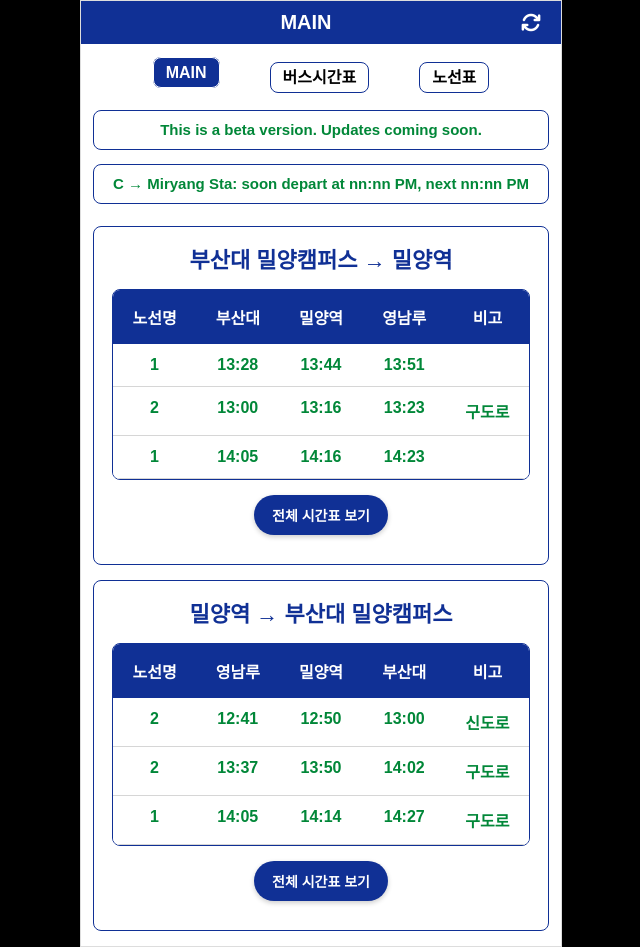
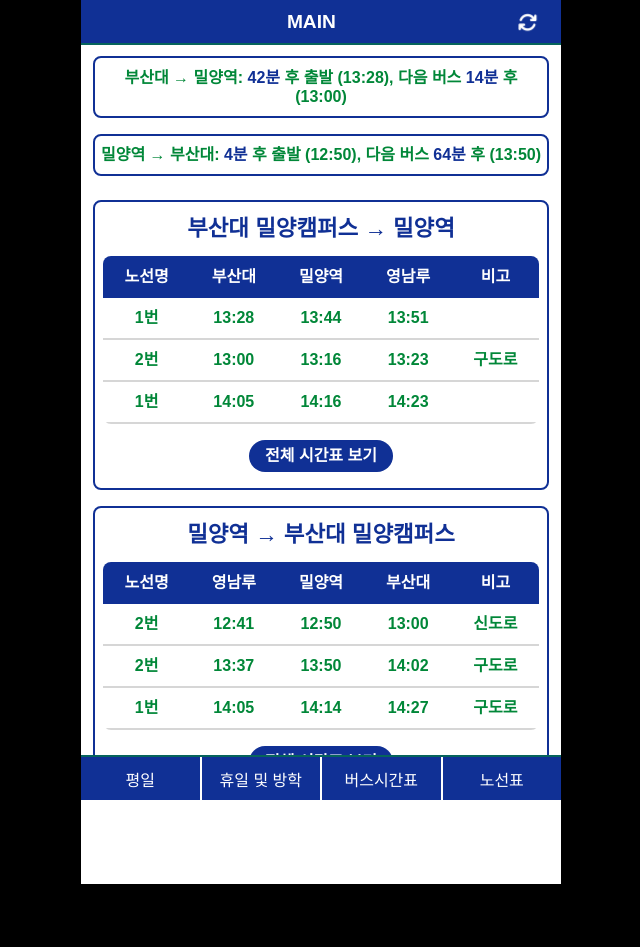
Before and after one commit to leaneroov/campusbus, a plain HTML site: page index.html in a window 1280 px wide. Shown: the whole page, without its empty margins (319-959 px from the left). After the commit the page ends 884 px from the top, so only its background shows below. Drawn offline with Linux system fonts and the light colour scheme.

Commit message:
design : improve  UI

```diff
--- a/index.html
+++ b/index.html
@@ -3,7 +3,7 @@
   <head>
     <meta charset="UTF-8" />
     <meta name="viewport" content="width=device-width, initial-scale=1.0" />
-    <title>Miryang Campus Bus System</title>
+    <title>Campus Bus System</title>
     <link rel="stylesheet" href="style.css" />
   </head>
   <body>
@@ -14,42 +14,14 @@
       </header>
       <!--header-->
       <!------------------------------------------------------->
-      <div class="navbar-container">
-        <nav class="nav-bar">
-          <ul class="nav-list">
-            <li class="nav-item active">
-              <a href="#" class="nav-link">MAIN</a>
-            </li>
-            <li class="nav-item">
-              <a
-                href="https://www.miryang.go.kr/docviewer/index.jsp?atchFileId=FILE_000000000076490&fileSn=1&fileName=BBS_202501060246536911&fileSn=1&docName=1"
-                class="nav-link"
-                >버스시간표</a
-              >
-            </li>
-            <li class="nav-item">
-              <a
-                href="https://www.miryang.go.kr/docviewer/index.jsp?atchFileId=FILE_000000000057458&fileSn=5&fileName=BBS_202309070216369885&fileSn=5&docName=bus-every-20230907"
-                class="nav-link"
-                >노선표</a
-              >
-            </li>
-          </ul>
-        </nav>
-      </div>
-      <!--nav-->
-      <!------------------------------------------------------->
+
       <div class="inform">
         <div class="inform-box">
-          <p class="inform-text">
-            This is a beta version. Updates coming soon.
-          </p>
+          <p class="inform-text" id="inform-text1">text</p>
         </div>
         <!--1inform-->
         <div class="inform-box">
-          <p class="inform-text">
-            C → Miryang Sta: soon depart at nn:nn PM, next nn:nn PM
-          </p>
+          <p class="inform-text" id="inform-text2">text</p>
         </div>
         <!--2inform-->
         <!-- <div class="inform-box">
@@ -103,6 +75,17 @@
       </div>
       <!-- 2table -->
       <!------------------------------------------------------->
+      <nav class="nav">
+          <button class="nav__btn">
+            <a class="nav__link" href="#">평일</a>
+          <button class="nav__btn">
+            <a class="nav__link" href="#">휴일 및 방학</a>
+          <button class="nav__btn">
+            <a class="nav__link" href="https://www.miryang.go.kr/docviewer/index.jsp?atchFileId=FILE_000000000076490&fileSn=1&fileName=BBS_202501060246536911&fileSn=1&docName=1"
+            >버스시간표</a>
+            <button class="nav__btn">
+              <a class="nav__link" href="https://www.miryang.go.kr/docviewer/index.jsp?atchFileId=FILE_000000000057458&fileSn=5&fileName=BBS_202309070216369885&fileSn=5&docName=bus-every-20230907">노선표</a>
+          </nav>
     </div>
     <!-- 컨테이너 끝 -->
     <script
--- /dev/null
+++ b/reset.css
@@ -0,0 +1,142 @@
+/* http://meyerweb.com/eric/tools/css/reset/
+   v2.0 | 20110126
+   License: none (public domain)
+*/
+* {
+  margin: 0;
+  padding: 0;
+  box-sizing: border-box;
+}
+html,
+body,
+div,
+span,
+applet,
+object,
+iframe,
+h1,
+h2,
+h3,
+h4,
+h5,
+h6,
+p,
+blockquote,
+pre,
+a,
+abbr,
+acronym,
+address,
+big,
+cite,
+code,
+del,
+dfn,
+em,
+img,
+ins,
+kbd,
+q,
+s,
+samp,
+small,
+strike,
+strong,
+sub,
+sup,
+tt,
+var,
+b,
+u,
+i,
+center,
+dl,
+dt,
+dd,
+ol,
+ul,
+li,
+fieldset,
+form,
+label,
+legend,
+table,
+caption,
+tbody,
+tfoot,
+thead,
+tr,
+th,
+td,
+article,
+aside,
+canvas,
+details,
+embed,
+figure,
+figcaption,
+footer,
+header,
+hgroup,
+menu,
+nav,
+output,
+ruby,
+section,
+summary,
+time,
+mark,
+audio,
+video {
+  margin: 0;
+  padding: 0;
+  border: 0;
+  font-size: 100%;
+  font: inherit;
+  vertical-align: baseline;
+}
+/* HTML5 display-role reset for older browsers */
+article,
+aside,
+details,
+figcaption,
+figure,
+footer,
+header,
+hgroup,
+menu,
+nav,
+section {
+  display: block;
+}
+body {
+  line-height: 1;
+}
+ol,
+ul {
+  list-style: none;
+}
+blockquote,
+q {
+  quotes: none;
+}
+blockquote:before,
+blockquote:after,
+q:before,
+q:after {
+  content: "";
+  content: none;
+}
+table {
+  border-collapse: collapse;
+  border-spacing: 0;
+}
+
+input:focus {
+  outline: none;
+}
+
+a {
+  color: inherit;
+  text-decoration: none;
+}
--- a/script.js
+++ b/script.js
@@ -1,11 +1,25 @@
 import busdata from "./busdata.js";
+
+document.addEventListener("DOMContentLoaded", function () {
   const btn1 = document.getElementById("btn1");
   const btn2 = document.getElementById("btn2");
   const refreshBtn = document.getElementById("refresh-btn");
   const allTable1 = document.getElementById("all-timetable1");
   const allTable2 = document.getElementById("all-timetable2");
+  const firstTable = document.getElementById("first-timetable");
+  const secondTable = document.getElementById("second-timetable");
+  const informText1 = document.getElementById("inform-text1");
+  const informText2 = document.getElementById("inform-text2");
 
-document.addEventListener("DOMContentLoaded", function () {
+  // 데이터 에러
+  if (!busdata || !busdata.cam2sta || !busdata.sta2cam) {
+    if (informText1)
+      informText1.innerText = "부산대 → 밀양역: 데이터를 불러오지 못했습니다.";
+    if (informText2)
+      informText2.innerText = "밀양역 → 부산대: 데이터를 불러오지 못했습니다.";
+    return; // 데이터가 없으면 더 이상 진행하지 않음
+  }
+
   const cam2sta = busdata.cam2sta;
   const sta2cam = busdata.sta2cam;
 
@@ -14,79 +28,100 @@ document.addEventListener("DOMContentLoaded", function () {
   let refreshTime = null;
   let minuteTime = null;
   let isRefreshing = false;
-  let refreshCount = 0; // 초기 새로고침 횟수
+  let refreshCount = 0; // 리프레시 횟ㅜ
 
   allTable1.style.display = "none";
   allTable2.style.display = "none";
 
-  try {
-    // 데이터 확인
-    if (!cam2sta || !sta2cam) {
-      alert("데이터 불러오기 실패.");
+  function busTables(route1Data, route2Data) {
+    //버스 시간 함수
+    const now = new Date(); // 현재 시간
+    const currentTime = now.getHours() * 60 + now.getMinutes(); // 시 -> 분
+
+    // 부산대→밀양역
+    const cam2staRoute = route1Data.filter((bus) => {
+      if (!bus.depart) {
+        return false;
       }
-  } catch (error) {
-    alert("데이터 불러오기 실패.");
+      const timeParts = bus.depart.split(":");
+      const hour = Number(timeParts[0]); // 시
+      const minute = Number(timeParts[1]); // 분
+      const convertDpt = hour * 60 + minute; // 시 -> 분
+      return convertDpt >= currentTime;
+    });
+
+    // 밀양역→부산대
+    const sta2camRoute = route2Data.filter((bus) => {
+      if (!bus.depart) {
+        return false;
+      }
+      const timeParts = bus.depart.split(":");
+      const hour = Number(timeParts[0]); //분
+      const minute = Number(timeParts[1]); //시
+      const convertDpt = hour * 60 + minute; // 시 -> 분
+      return convertDpt >= currentTime;
+    });
+
+    // 부산대→밀양역 표
+    updateRouteTable(
+      cam2staRoute,
+      firstTable,
+      allTable1,
+      true // 부산대 -> 밀양역
+    );
+
+    // 밀양역→부산대 표
+    updateRouteTable(
+      sta2camRoute,
+      secondTable,
+      allTable2,
+      false //밀양역 -> 부산대
+    );
+
+    // inform-text 업데이트
+    updateInformText(cam2staRoute, sta2camRoute, currentTime);
   }
 
-  function addinfo(tableId, data, showUpcomingOnly = true) {
-    const table = document.getElementById(tableId);
-    if (!table) return;
-
-    table.innerHTML = "";
-
-    const now = new Date();
-    const currentTime = now.getHours() * 60 + now.getMinutes(); // 현재시간 분으로 변환
-
-    let showData = [...data];
-    if (showUpcomingOnly) {
-      // 현재 시간 이후 버스만 필터링
-      let upcomingCount = 0;
-      showData = showData.filter((item) => {
-        if (!item.depart) {
-          return false;
-        }
-        const timeParts = item.depart.split(":");
-        const hour = Number(timeParts[0]); // 시
-        const minute = Number(timeParts[1]); // 분
-        const convertDpt = hour * 60 + minute; // 시간 분으로 전환
-
-        if (
-          convertDpt >= currentTime &&
-          (tableId.includes("all") || upcomingCount < 3)
-        ) {
-          upcomingCount++;
-          return true;
-        }
-        return false;
-      });
-    }
-
-    // 데이터가 없을 경우
-    if (showData.length === 0) {
-      table.innerHTML = `<div class="bus-row"><div class="bus-cell" style="grid-column: 1 / span 5; text-align: center;">운행 예정 버스 없음.</div></div>`;
+  // 제일 빠른 3개 시간표 업데이트
+  function updateRouteTable(data, mainTable, allTable, isRoute1) {
+    if (!mainTable || !allTable) {
       return;
     }
 
-    // 3개 표시
-    const displayData = tableId.includes("all")
-      ? showData
-      : showData.slice(0, 3);
+    mainTable.innerHTML = "";
+    allTable.innerHTML = "";
 
-    displayData.forEach((bus) => {
+    if (data.length === 0) {
+      mainTable.innerHTML = `<div class="bus-row"><div class="bus-cell" style="grid-column: 1 / span 5; text-align: center;">운행 예정 버스 없음.</div></div>`;
+      return;
+    }
+
+    const topItems = data.slice(0, 3); // 제일 빠른 3개
+    const remainingItems = data.slice(3); // 나머지 전체
+
+    appendBusRows(topItems, mainTable, isRoute1);
+
+    appendBusRows(remainingItems, allTable, isRoute1);
+  }
+
+  function appendBusRows(busData, table, isRoute1) {
+    busData.forEach((bus) => {
       const row = document.createElement("div");
       row.classList.add("bus-row");
 
-      if (tableId.includes("first") || tableId.includes("all-timetable1")) {
+      if (isRoute1) {
+        // 부산대→밀양역
         row.innerHTML = `
-          <div class="bus-cell">${bus.number || "-"}</div>
+          <div class="bus-cell">${`${bus.number}번` || "-"}</div>
           <div class="bus-cell">${bus.depart || "-"}</div>
           <div class="bus-cell">${bus.arrive || "-"}</div>
           <div class="bus-cell">${bus.yeongnamnu || "-"}</div>
           <div class="bus-cell">${bus.note || ""}</div>
         `;
       } else {
+        // 밀양역→부산대
         row.innerHTML = `
-          <div class="bus-cell">${bus.number || "-"}</div>
+          <div class="bus-cell">${`${bus.number}번` || "-"}</div>
           <div class="bus-cell">${bus.yeongnamnu || "-"}</div>
           <div class="bus-cell">${bus.depart || "-"}</div>
           <div class="bus-cell">${bus.arrive || "-"}</div>
@@ -98,59 +133,94 @@ document.addEventListener("DOMContentLoaded", function () {
     });
   }
 
-  function addallInfo(tableId, data, showUpcomingOnly = true) {
-    const table = document.getElementById(tableId);
-    if (!table) {
+  function updateInformText(route1Data, route2Data, currentTime) {
+    try {
+      const now = new Date();
+      const currentSeconds = now.getSeconds();
+
+      if (route1Data.length > 0) {
+        const firstBus = route1Data[0];
+        const nextBus = route1Data.length > 1 ? route1Data[1] : null;
+
+        const [firstHour, firstMinute] = firstBus.depart.split(":").map(Number);
+        const firstBusTime = firstHour * 60 + firstMinute;
+        const diffMinutes = firstBusTime - currentTime;
+
+        let text = "";
+        if (diffMinutes <= 0) {
+          const remainingSeconds = 60 - currentSeconds;
+          text = `부산대 → 밀양역: <span style="color: #103095;">${remainingSeconds}초</span> 후 출발 (${firstBus.depart})`;
+        } else if (diffMinutes === 1 && currentSeconds > 0) {
+          const remainingSeconds = 60 - currentSeconds;
+          text = `부산대 → 밀양역: <span style="color: #103095;">${remainingSeconds}초</span> 후 출발 (${firstBus.depart})`;
+        } else {
+          text = `부산대 → 밀양역: <span style="color: #103095;">${diffMinutes}분</span> 후 출발 (${firstBus.depart})`;
+        }
+
+        if (nextBus) {
+          const [nextHour, nextMinute] = nextBus.depart.split(":").map(Number);
+          const nextBusTime = nextHour * 60 + nextMinute;
+          const nextDiffMinutes = nextBusTime - currentTime;
+
+          if (nextDiffMinutes <= 0) {
+            const remainingSeconds = 60 - currentSeconds;
+            text += `, 다음 버스 <span style="color: #103095;">${remainingSeconds}초</span> 후 (${nextBus.depart})`;
+          } else if (nextDiffMinutes === 1 && currentSeconds > 0) {
+            const remainingSeconds = 60 - currentSeconds;
+            text += `, 다음 버스 <span style="color: #103095;">${remainingSeconds}초</span> 후 (${nextBus.depart})`;
+          } else {
+            text += `, 다음 버스 <span style="color: #103095;">${nextDiffMinutes}분</span> 후 (${nextBus.depart})`;
+          }
+        }
+
+        informText1.innerHTML = text;
+      } else {
+        informText1.innerText = "부산대 → 밀양역: 운행 예정 버스 없음.";
+      }
+
+      // 밀양역 → 부산대 inform-text
+      if (route2Data.length > 0) {
+        const firstBus = route2Data[0];
+        const nextBus = route2Data.length > 1 ? route2Data[1] : null;
+
+        const [firstHour, firstMinute] = firstBus.depart.split(":").map(Number);
+        const firstBusTime = firstHour * 60 + firstMinute;
+        const diffMinutes = firstBusTime - currentTime;
+
+        let text = "";
+        if (diffMinutes <= 0) {
+          const remainingSeconds = 60 - currentSeconds;
+          text = `밀양역 → 부산대: <span style="color: #103095;">${remainingSeconds}초</span> 후 출발 (${firstBus.depart})`;
+        } else if (diffMinutes === 1 && currentSeconds > 0) {
+          const remainingSeconds = 60 - currentSeconds;
+          text = `밀양역 → 부산대: <span style="color: #103095;">${remainingSeconds}초</span> 후 출발 (${firstBus.depart})`;
+        } else {
+          text = `밀양역 → 부산대: <span style="color: #103095;">${diffMinutes}분</span> 후 출발 (${firstBus.depart})`;
+        }
+
+        if (nextBus) {
+          const [nextHour, nextMinute] = nextBus.depart.split(":").map(Number);
+          const nextBusTime = nextHour * 60 + nextMinute;
+          const nextDiffMinutes = nextBusTime - currentTime;
+
+          if (nextDiffMinutes <= 0) {
+            const remainingSeconds = 60 - currentSeconds;
+            text += `, 다음 버스 <span style="color: #103095;">${remainingSeconds}초</span> 후 (${nextBus.depart})`;
+          } else if (nextDiffMinutes === 1 && currentSeconds > 0) {
+            const remainingSeconds = 60 - currentSeconds;
+            text += `, 다음 버스 <span style="color: #103095;">${remainingSeconds}초</span> 후 (${nextBus.depart})`;
+          } else {
+            text += `, 다음 버스 <span style="color: #103095;">${nextDiffMinutes}분</span> 후 (${nextBus.depart})`;
+          }
+        }
+
+        informText2.innerHTML = text;
+      } else {
+        informText2.innerText = "밀양역 → 부산대: 운행 예정 버스 없음.";
+      }
+    } catch (error) {
       return;
     }
-
-    table.innerHTML = "";
-
-    const now = new Date();
-    const currentTime = now.getHours() * 60 + now.getMinutes();
-
-    let showData = [...data];
-    if (showUpcomingOnly) {
-      let upcomingBuses = showData.filter((item) => {
-        if (!item.depart) {
-          return false;
-        }
-        const timeParts = item.depart.split(":");
-        const hour = Number(timeParts[0]);
-        const minute = Number(timeParts[1]);
-        const convertDpt = hour * 60 + minute;
-        return convertDpt >= currentTime;
-      });
-      showData = upcomingBuses.slice(3);
-    }
-
-    // 3개 밑에 데이터만 표시
-    const allData = showData.slice(3);
-
-    allData.forEach((bus) => {
-      const row = document.createElement("div");
-      row.classList.add("bus-row");
-
-      if (tableId === "all-timetable1") {
-        row.innerHTML = `
-          <div class="bus-cell">${bus.number || "-"}</div>
-          <div class="bus-cell">${bus.depart || "-"}</div>
-          <div class="bus-cell">${bus.arrive || "-"}</div>
-          <div class="bus-cell">${bus.yeongnamnu || "-"}</div>
-          <div class="bus-cell">${bus.note || ""}</div>
-        `;
-      } else {
-        row.innerHTML = `
-          <div class="bus-cell">${bus.number || "-"}</div>
-          <div class="bus-cell">${bus.yeongnamnu || "-"}</div>
-          <div class="bus-cell">${bus.depart || "-"}</div>
-          <div class="bus-cell">${bus.arrive || "-"}</div>
-          <div class="bus-cell">${bus.note || ""}</div>
-        `;
-      }
-
-      table.appendChild(row);
-    });
   }
 
   function updateButtonText() {
@@ -163,8 +233,7 @@ document.addEventListener("DOMContentLoaded", function () {
   }
 
   function updateCell() {
-    addinfo("first-timetable", cam2sta, !showallTable1);
-    addinfo("second-timetable", sta2cam, !showallTable2);
+    busTables(cam2sta, sta2cam);
   }
 
   function autoRefresh() {
@@ -178,10 +247,10 @@ document.addEventListener("DOMContentLoaded", function () {
       updateCell();
       refreshCount += 1;
 
-      // 4번 자동 새로고침 -> 1분 간격으로 자로고침
+      // 4번 자동 새로고침 -> 00초 새로고침
       if (refreshCount >= 4) {
         stopFirstRefresh();
-        startMinuteRefresh();
+        zerosecRefresh();
       }
     }, 5000); //5초
   }
@@ -193,11 +262,20 @@ document.addEventListener("DOMContentLoaded", function () {
     }
   }
 
-  // 1분 마다 새로고침
-  function startMinuteRefresh() {
+  // 00초 마다 새로고침
+  function zerosecRefresh() {
+    const now = new Date();
+    const seconds = now.getSeconds();
+    const millisToNextMinute = (60 - seconds) * 1000;
+
+    iszerosec(() => {
+      updateCell();
+
+      // 그 후 1분 마다 리프레시
       minuteTime = setInterval(() => {
         updateCell();
-    }, 60000); // 1분
+      }, 60000); //
+    }, millisToNextMinute);
   }
 
   function stopRefreshes() {
@@ -217,8 +295,6 @@ document.addEventListener("DOMContentLoaded", function () {
       autoRefresh();
     }
   }
-  addallInfo("all-timetable1", cam2sta, !showallTable1);
-  addallInfo("all-timetable2", sta2cam, !showallTable2);
 
   updateCell();
   updateButtonText();
@@ -226,23 +302,13 @@ document.addEventListener("DOMContentLoaded", function () {
 
   btn1.addEventListener("click", function () {
     showallTable1 = !showallTable1;
-
-    if (allTable1) {
     allTable1.style.display = showallTable1 ? "block" : "none";
-    }
-
-    addinfo("first-timetable", cam2sta, !showallTable1);
-    addallInfo("all-timetable1", cam2sta, !showallTable1);
     updateButtonText();
   });
 
   btn2.addEventListener("click", function () {
     showallTable2 = !showallTable2;
-    if (allTable2) {
     allTable2.style.display = showallTable2 ? "block" : "none";
-    }
-    addinfo("second-timetable", sta2cam, !showallTable2);
-    addallInfo("all-timetable2", sta2cam, !showallTable2);
     updateButtonText();
   });
 
--- a/style.css
+++ b/style.css
@@ -1,3 +1,5 @@
+@import "./reset.css";
+
 @keyframes rotate {
   from {
     transform: rotate(0deg);
@@ -15,61 +17,60 @@ body {
   min-height: 100vh;
 }
 
+a {
+  text-decoration-line: none;
+}
+
 .container {
   width: 100%;
-  max-width: 100%;
-  background: white;
+  background-color: white;
   min-height: 100vh;
+  padding-bottom: 4.5rem;
 }
 
-@media (min-width: 768px) {
+@media (min-width: 480px) {
   body {
     display: flex;
     justify-content: center;
     align-items: center;
-    min-height: 100vh;
   }
 
   .container {
     position: relative;
     width: 480px;
-    max-width: 90%;
-    min-height: 100vh;
     background-color: white;
-    box-shadow: 0 0 10px rgba(0, 0, 0, 0.1);
-    border: 1px solid #ddd;
   }
 }
 
 .header {
+  position: fixed;
+  width: 100%;
+  max-width: 480px;
   display: flex;
-  width: 100%;
-  flex-direction: row;
-  max-width: auto;
   align-items: center;
-  padding: 10px;
+  padding: 0.75rem 1rem;
   background: #103095;
   box-sizing: border-box;
-  justify-content: space-between;
+  border-bottom: 0.15rem solid rgba(1, 135, 56, 0.6);
+  height: 2.8rem;
+  z-index: 100;
 }
 
 .header_text {
-  font-size: 20px;
+  font-size: clamp(1rem, 3vw, 1.2rem);
   font-weight: bold;
+  color: white;
+  width: 100%;
   text-align: center;
-  color: white;
-  text-decoration: none;
-  flex-grow: 1;
 }
 
 #refresh-btn {
   border: 0;
-  background-color: transparent;
-  font-size: 20px;
+  font-size: clamp(1rem, 3vw, 1.2rem);
   color: white;
-  margin-left: auto;
-  margin-right: 10px;
-  cursor: pointer;
+  position: relative;
+  right: 0.5rem;
+  align-items: flex-end;
   transition: transform 0.2s ease;
 }
 
@@ -80,49 +81,8 @@ body {
 #refresh-btn.rotating {
   animation: rotate 2s linear infinite;
 }
-
-.navbar-container {
-  display: flex;
-  flex-direction: column;
-  align-items: center;
-  box-sizing: border-box;
-  margin-bottom: 15px;
-  margin-top: 20px;
-}
-
-.nav-list {
-  display: flex;
-  justify-content: center;
-  gap: 50px;
-  padding: 0;
-  margin: 0;
-  list-style: none;
-}
-
-.nav-link {
-  color: #103095;
-  text-decoration: none;
-  font-weight: bold;
-  font-size: 16px;
-  background-color: white;
-  color: black;
-  padding: 6px 12px;
-  border-radius: 8px;
-  border: 1px solid #103095;
-  transition: all 0.3s ease;
-}
-
-.nav-link:hover {
-  background-color: #e6e6ff;
-}
-
-.active .nav-link {
-  background-color: #103095;
-  color: white;
-  border: 1px solid white;
-}
-
 .inform {
+  padding-top: 3rem;
   width: 100%;
   display: flex;
   flex-direction: column;
@@ -131,21 +91,21 @@ body {
 
 .inform-box {
   width: 95%;
-  padding: 10px 4px;
-  border-radius: 8px;
+  padding: 0.6rem 0.3rem;
+  border-radius: 0.5rem;
   background: #ffffff;
   box-sizing: border-box;
-  border: 1px solid #103095;
+  border: 0.15rem solid #103095;
   display: flex;
   flex-direction: column;
   align-items: center;
-  margin: 7px auto;
+  margin: 0.5rem auto;
 }
 
 .inform-text {
-  font-size: 15px;
+  font-size: clamp(0.7rem, 2.5vw, 1rem);
   font-weight: bold;
-  line-height: 1.2;
+  line-height: 1.2rem;
   text-align: center;
   color: #018738;
   margin: 0;
@@ -155,7 +115,7 @@ body {
   width: 100%;
   display: flex;
   justify-content: center;
-  margin: 15px 0;
+  margin: 1rem 0;
 }
 
 .table {
@@ -163,35 +123,35 @@ body {
   flex-direction: column;
   align-items: center;
   width: 95%;
-  border-radius: 8px;
+  border-radius: 0.5rem;
   background: #ffffff;
   box-sizing: border-box;
-  border: 1px solid #103095;
-  padding: 15px 8px;
+  border: 0.15rem solid #103095;
+  padding: 1rem 0.5rem;
   margin: 0 auto;
 }
 
 .table-title {
-  font-size: 22px;
+  font-size: clamp(1rem, 3.5vw, 1.4rem);
   font-weight: bold;
   color: #103095;
-  margin: 0 0 15px 0;
+  margin: 0 0 1rem 0;
 }
 
 .timetable-title {
-  font-size: 18px;
+  font-size: clamp(0.7rem, 2.5vw, 1rem);
   font-weight: bold;
-  margin: 10px 0;
+  margin: 0.6rem 0;
   color: #103095;
 }
 
 .bus-table {
   display: flex;
   flex-direction: column;
-  width: 95%;
-  border: 1px solid #103095;
-  border-radius: 8px;
+  width: 100%;
+  border-radius: 0.5rem;
   overflow: hidden;
+  font-size: clamp(0.7rem, 2.5vw, 1rem);
 }
 
 .bus-row {
@@ -205,7 +165,7 @@ body {
   grid-template-columns: repeat(5, 1fr);
   font-weight: bold;
   background: #103095;
-  padding: 10px 0;
+  padding: 0.5rem 0;
 }
 
 .number,
@@ -214,43 +174,78 @@ body {
 .note,
 .yeongnamnu {
   color: white;
-  padding: 5px;
+  padding: 0.3rem;
   text-align: center;
 }
 
 .bus-cell {
-  padding: 12px;
+  padding: 0.75rem;
   color: #018738;
   font-weight: bold;
-  border-bottom: 1px solid #d6d6d6;
+  border-bottom: 0.15rem solid #d6d6d6;
   text-align: center;
 }
 
 .btn {
   display: inline-block;
-  padding: 10px 18px;
-  margin-top: 15px;
-  font-size: 14px;
+  padding: 0.5rem 1rem;
+  margin-top: 1rem;
+  font-size: clamp(0.7rem, 2.5vw, 1rem);
   font-weight: bold;
   text-align: center;
   color: white;
   background-color: #103095;
   border: none;
-  border-radius: 25px;
-  box-shadow: 0 2px 5px rgba(0, 0, 0, 0.2);
+  border-radius: 1.5rem;
   cursor: pointer;
   transition: all 0.3s ease;
   position: relative;
   overflow: hidden;
 }
 
-.btn:hover {
-  background-color: #0a236e;
-  transform: translateY(-2px);
-  box-shadow: 0 4px 8px rgba(0, 0, 0, 0.3);
+.nav {
+  display: flex;
+  position: fixed;
+  bottom: 0;
+  height: 2.8rem;
+  background-color: #103095;
+  max-width: 480px;
+  box-sizing: border-box;
+  justify-content: space-between;
+  width: 100%;
+  border-top: 0.15rem solid rgba(1, 135, 56, 0.6);
 }
 
-.btn:active {
-  transform: translateY(0);
-  box-shadow: 0 1px 3px rgba(0, 0, 0, 0.2);
+.nav__list {
+  display: flex;
+  justify-content: space-between;
+  list-style: none;
 }
+
+.nav__btn {
+  flex: 1;
+  height: 100%;
+  border: 0;
+  background-color: #103095;
+  margin: 0;
+  padding: 0;
+}
+
+.nav__link {
+  display: flex;
+  align-items: center;
+  justify-content: center;
+  width: 100%;
+  height: 100%;
+  color: white;
+  font-size: clamp(0.8rem, 2.5vw, 1rem);
+}
+
+.nav__btn:nth-child(2) {
+  border-left: 0.15rem solid white;
+  border-right: 0.15rem solid white;
+}
+
+.nav__btn:nth-child(4) {
+  border-left: 0.15rem solid white;
+}
```
Also changed, not shown: README.md, 1 other file. Lines whose indentation alone changed are shown as unchanged.
